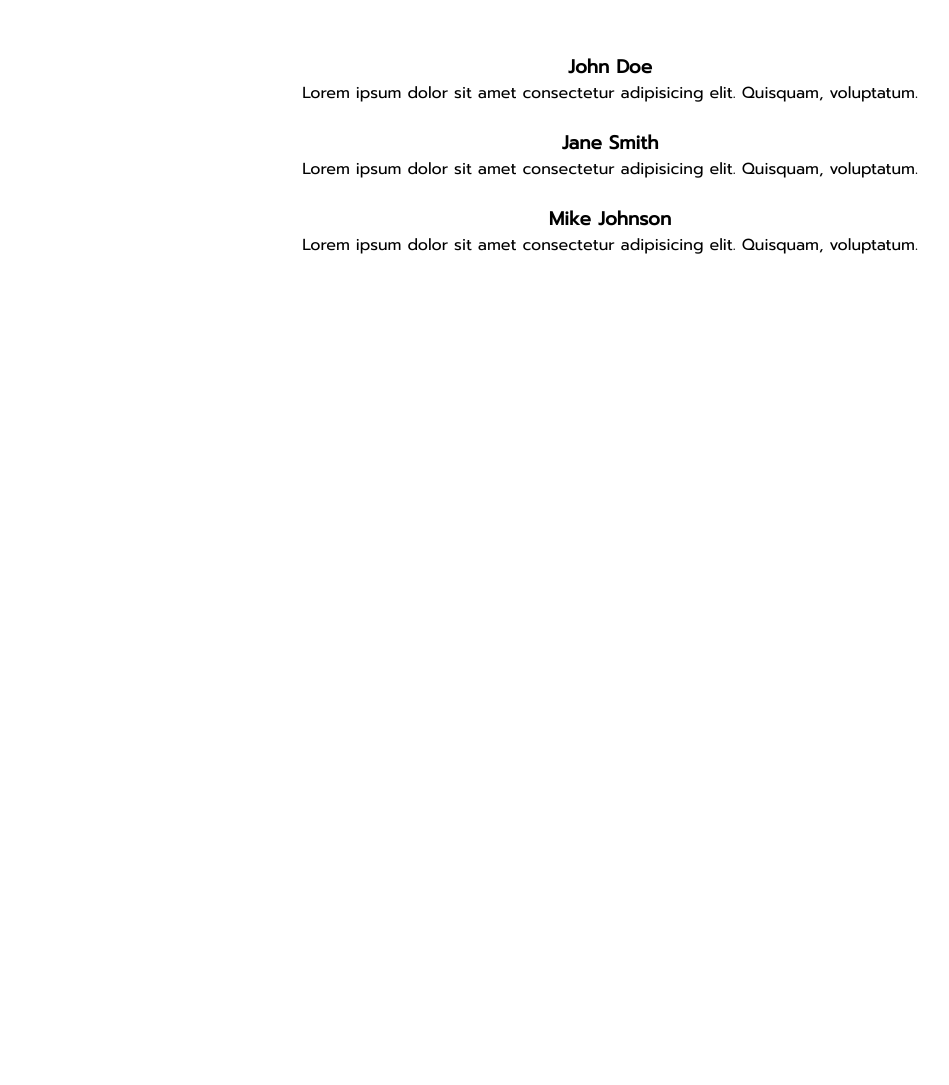
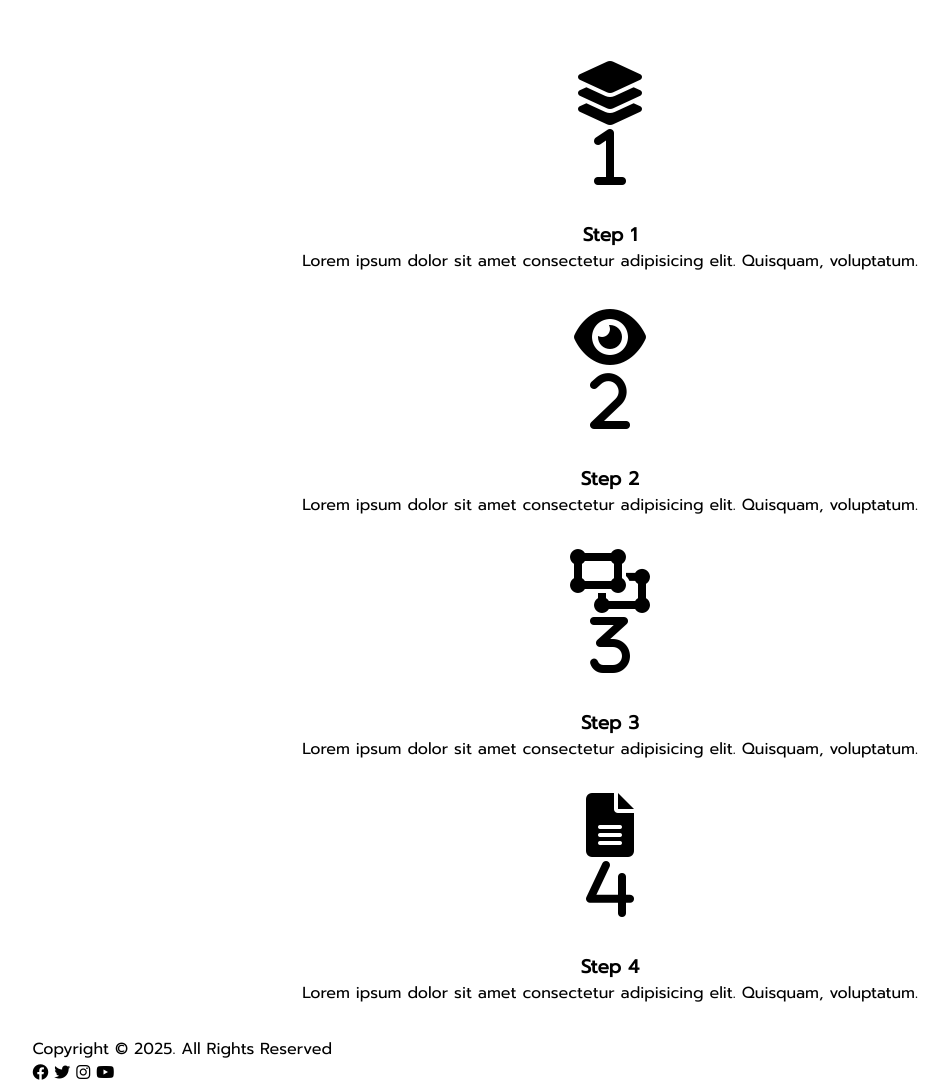
Before and after one commit to BurcuML/Freelancer, a website: page public/index.html in a window 1280 px wide. Shown: the part 1986-3071 px from the top of the page, without its empty margins (30-979 px from the left). Before the commit the page ends 2275 px from the top, so only its background shows below. Drawn offline with nearby package versions, Linux system fonts and the light colour scheme.

Commit message:
Refactor index.html to improve structure and add working process section with steps

```diff
--- a/public/index.html
+++ b/public/index.html
@@ -1,18 +1,19 @@
 <!DOCTYPE html>
 <html lang="tr">
+
 <head>
     <meta charset="UTF-8">
     <meta http-equiv="X-UA-Compatible" content="IE=edge">
     <meta name="viewport" content="width=device-width, initial-scale=1.0">
     <link href="https://fonts.googleapis.com/css2?family=Prompt&display=swap" rel="stylesheet">
-    <link rel="stylesheet" href="https://cdnjs.cloudflare.com/ajax/libs/font-awesome/6.0.0/css/all.min.css" integrity="sha512-9usAa10IRO0HhonpyAIVpjrylPvoDwiPUiKdWk5t3PyolY1cOd4DSE0Ga+ri4AuTroPR5aQvXU9xC6qOPnzFeg==" crossorigin="anonymous" referrerpolicy="no-referrer" />
-    <link
-    rel="stylesheet"
-    href="https://cdnjs.cloudflare.com/ajax/libs/animate.css/4.1.1/animate.min.css"
-  />
+    <link rel="stylesheet" href="https://cdnjs.cloudflare.com/ajax/libs/font-awesome/6.0.0/css/all.min.css"
+        integrity="sha512-9usAa10IRO0HhonpyAIVpjrylPvoDwiPUiKdWk5t3PyolY1cOd4DSE0Ga+ri4AuTroPR5aQvXU9xC6qOPnzFeg=="
+        crossorigin="anonymous" referrerpolicy="no-referrer" />
+    <link rel="stylesheet" href="https://cdnjs.cloudflare.com/ajax/libs/animate.css/4.1.1/animate.min.css" />
     <link rel="stylesheet" href="css/main.css">
     <title>Document</title>
 </head>
+
 <body>
 
     <!-- header -->
@@ -29,10 +30,7 @@
             </nav>
             <div class="header-content">
                 <h1>I'm John Anderson
-                    <span
-                    class="typewrite"
-                    data-period="1000"
-                    data-type='["Developer","Designer","Freelancer"]'></span>
+                    <span class="typewrite" data-period="1000" data-type='["Developer","Designer","Freelancer"]'></span>
                 </h1>
                 <a href="" class="btn-light animate__animated animate__swing my-2">
                     View My Profile
@@ -47,7 +45,10 @@
             <h2 class="section-title">Introduction</h2>
             <div class="border-bottom"></div>
             <p class="lead">
-                I am Junior Web developer able to build a Web presence from the ground up - from concept, navigation, layout and programming to UX and SEO. Skilled at writing well-designed, testable and efficient code using current best practices in Web development. Fast learner, hard worker and team player who is proficient in an array of scripting languages and multimedia Web tools.
+                I am Junior Web developer able to build a Web presence from the ground up - from concept, navigation,
+                layout and programming to UX and SEO. Skilled at writing well-designed, testable and efficient code
+                using current best practices in Web development. Fast learner, hard worker and team player who is
+                proficient in an array of scripting languages and multimedia Web tools.
             </p>
             <div class="skills my-3">
                 <div>
@@ -80,7 +81,8 @@
             <h2 class="section-title">Profile</h2>
             <div class="border-bottom"></div>
             <p class="lead">
-                Lorem ipsum dolor sit amet consectetur adipisicing elit. Inventore, excepturi earum? Dicta cum quaerat voluptatum!
+                Lorem ipsum dolor sit amet consectetur adipisicing elit. Inventore, excepturi earum? Dicta cum quaerat
+                voluptatum!
             </p>
         </div>
         <div class="profile">
@@ -121,29 +123,55 @@
             <h2 class="section-title">Working Process</h2>
             <div class="border-bottom"></div>
             <p class="lead">
-                Lorem ipsum dolor sit amet consectetur adipisicing elit. Inventore, excepturi earum? Dicta cum quaerat voluptatum!
+                Lorem ipsum dolor sit amet consectetur adipisicing elit. Inventore, excepturi earum? Dicta cum quaerat
+                voluptatum!
             </p>
-            <div class="testimonials">
-                <div class="testimonial-item">
-                    <img src="img/testimonial-1.jpg" alt="">
-                    <h3>John Doe</h3>
+            <div class="process">
+                <div class="process-item">
+                    <i class="fa-solid fa-layer-group fa-4x process__icon my-2">
+                        <div class="process__step">1</div>
+                    </i>
+                    <h3>Step 1</h3>
                     <p>Lorem ipsum dolor sit amet consectetur adipisicing elit. Quisquam, voluptatum.</p>
                 </div>
-                <div class="testimonial-item">
-                    <img src="img/testimonial-2.jpg" alt="">
-                    <h3>Jane Smith</h3>
+                <div class="process-item">
+                    <i class="fa-solid fa-eye fa-4x process__icon my-2">
+                        <div class="process__step">2</div>
+                    </i>
+                    <h3>Step 2</h3>
                     <p>Lorem ipsum dolor sit amet consectetur adipisicing elit. Quisquam, voluptatum.</p>
                 </div>
-                <div class="testimonial-item">
-                    <img src="img/testimonial-3.jpg" alt="">
-                    <h3>Mike Johnson</h3>
+                <div class="process-item">
+                    <i class="fas fa-object-ungroup fa-4x process__icon my-2">
+                        <div class="process__step">3</div>
+                    </i>
+                    <h3>Step 3</h3>
+                    <p>Lorem ipsum dolor sit amet consectetur adipisicing elit. Quisquam, voluptatum.</p>
+                </div>
+                <div>
+                    <i class="fas fa-file-alt fa-4x process__icon my-2">
+                        <div class="process__step">4</div>
+                    </i>
+                    <h3>Step 4</h3>
                     <p>Lorem ipsum dolor sit amet consectetur adipisicing elit. Quisquam, voluptatum.</p>
                 </div>
             </div>
         </div>
     </section>
+    <footer id="main-footer">
+        <div class="footer-content container">
+            <p>Copyright &copy; 2025. All Rights Reserved</p>
 
+        <div class="social">
+            <i class="fab fa-facebook"></i>
+            <i class="fab fa-twitter"></i>
+            <i class="fab fa-instagram"></i>
+            <i class="fab fa-youtube"></i>
+        </div>
+    </div>
+    </footer>
     <script src="js/jquery.min.js"></script>
     <script src="js/type-writer.js"></script>
 </body>
+
 </html>
```
